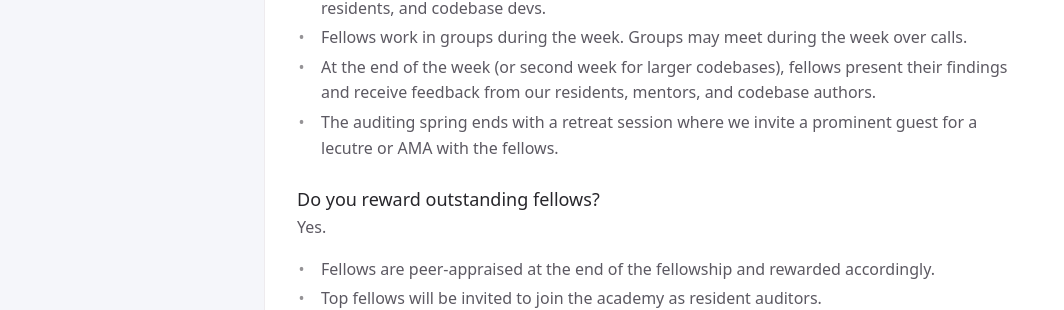
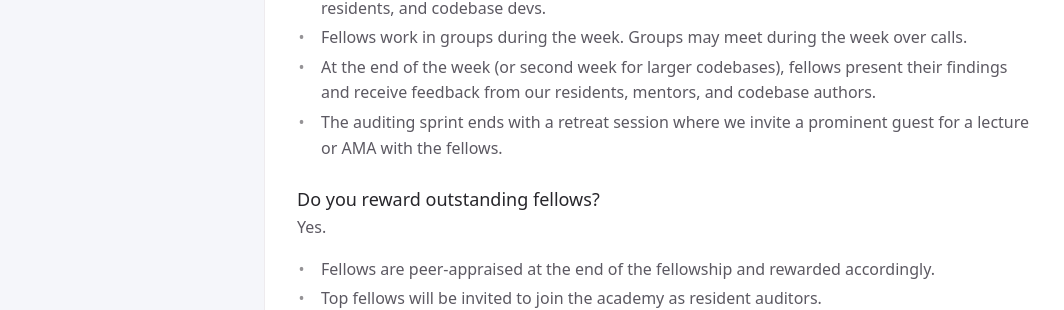
Before and after one commit to yacademy/yacademy.github.io, a Jekyll site: the page built from fellowship-program.md, in a window 1280 px wide and 1330 px high. Shown: the part 805-1115 px from the top of the window, without its empty margins (107-1171 px from the left). Built offline with Jekyll 4.4.1, drawn with Linux system fonts in a browser that asks for light colours.

Commit message:
typical week bullet typos

```diff
--- a/fellowship-program.md
+++ b/fellowship-program.md
@@ -31,7 +31,7 @@ If you think this program is advanced for you, fear not, you can still join afte
 - During the week, async discussion take place between fellows, mentors, guest auditors, residents, and codebase devs.
 - Fellows work in groups during the week. Groups may meet during the week over calls.
 - At the end of the week (or second week for larger codebases), fellows present their findings and receive feedback from our residents, mentors, and codebase authors.
-- The auditing spring ends with a retreat session where we invite a prominent guest for a lecutre or AMA with the fellows.
+- The auditing sprint ends with a retreat session where we invite a prominent guest for a lecture or AMA with the fellows.
 
 ### Do you reward outstanding fellows?
 
```
